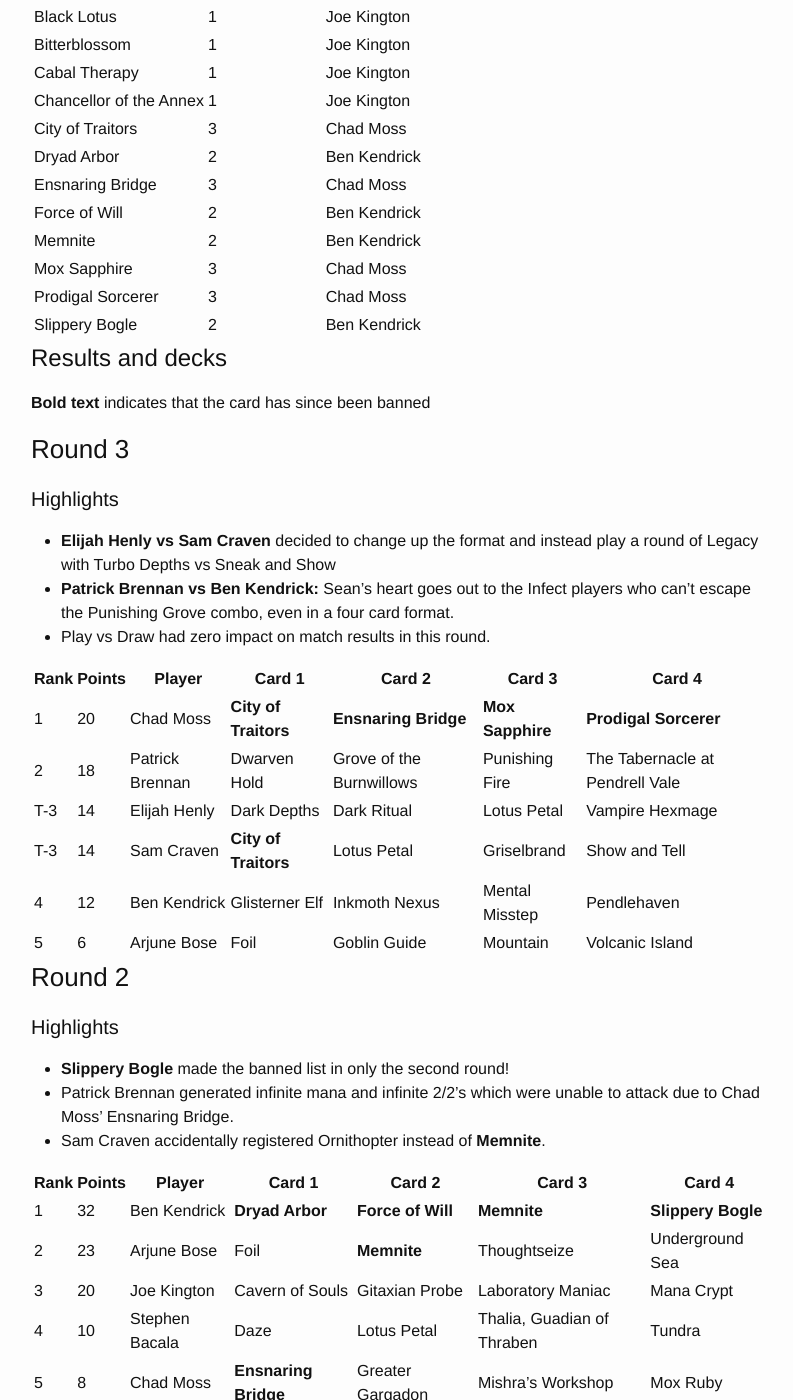
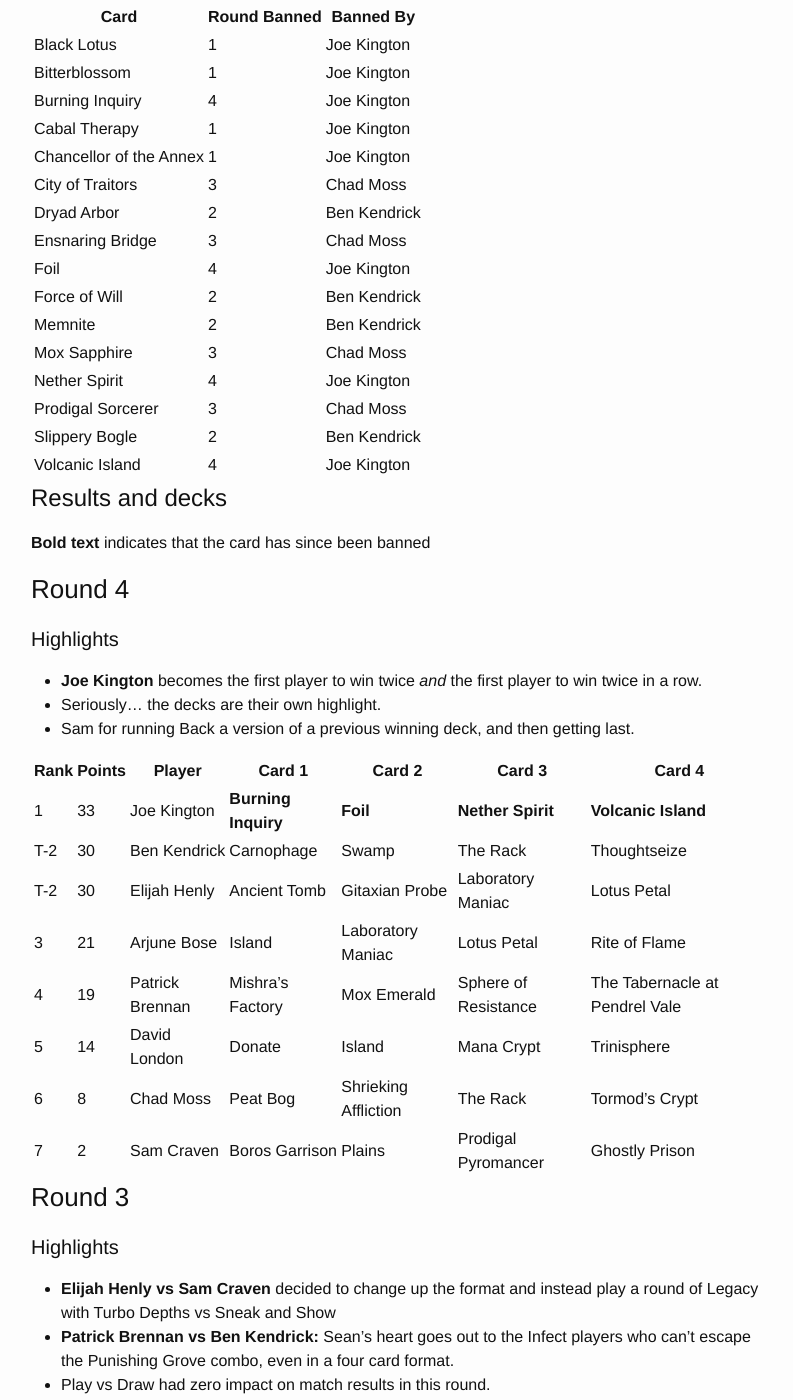
Before and after one commit to LoneStarLhurgoyfs/lonestarlhurgoyfs.github.io, a Jekyll site: the page built from 4cardblind.md, in a window 1280 px wide and 1400 px high, scrolled down 643 px. Shown: the whole window, without its empty margins (239-1032 px from the left). Built offline with Jekyll 4.4.1, drawn with Linux system fonts in a browser that asks for light colours; some of the changed text lies outside the part shown.

Commit message:
4 Card Blind R4

```diff
--- a/4cardblind.md
+++ b/4cardblind.md
@@ -8,20 +8,21 @@ Four Card Blind is a deck construction game using [these rules](https://www.redd
 
 | Last updated |
 |-|
-| Round 3 | 3 December 2017 |
+| Round 4 | 5 December 2017 |
 
 # Scoreboard
 
 | Rank | Points | Name | Rounds Played |
 |-|-|-|-|
-| 1 | 55 | Ben Kendrick | 3 |
-| 2 | 43 | Arjune Bose | 3 |
-| 3 | 36 | Sam Craven | 3 |
-| 4 | 35 | Joe Kington | 2 |
-| 5 | 28 | Chad Moss | 2 |
-| 6 | 26 | Patrick Brennan | 2 |
-| T-7 | 14 | Stephen Bacala | 2 |
-| T-7 | 14 | Elijah Henly | 1 |
+| 1 | 85 | Ben Kendrick | 4 |
+| 2 | 68 | Joe Kington | 3 |
+| 3 | 64 | Arjune Bose | 4 |
+| 4 | 45 | Patrick Brennan | 3 |
+| 5 | 44 | Elijah Henly | 2 |
+| 6 | 38 | Sam Craven | 4 |
+| 7 | 36 | Chad Moss | 3 |
+| T-8 | 14 | David London | 1 |
+| T-8 | 14 | Stephen Bacala | 2 |
 
 # Banned List
 
@@ -29,20 +30,45 @@ Four Card Blind is a deck construction game using [these rules](https://www.redd
 |-|-|-|
 | Black Lotus | 1 | Joe Kington |
 | Bitterblossom | 1 | Joe Kington |
+| Burning Inquiry | 4 | Joe Kington |
 | Cabal Therapy | 1 | Joe Kington |
 | Chancellor of the  Annex | 1 | Joe Kington |
 | City of Traitors | 3 | Chad Moss |
 | Dryad Arbor | 2 | Ben Kendrick |
 | Ensnaring Bridge | 3 | Chad Moss |
+| Foil | 4 | Joe Kington |
 | Force of Will | 2 | Ben Kendrick |
 | Memnite | 2 | Ben Kendrick |
 | Mox Sapphire | 3 | Chad Moss |
+| Nether Spirit | 4 | Joe Kington |
 | Prodigal Sorcerer | 3 | Chad Moss |
 | Slippery Bogle | 2 | Ben Kendrick|
+| Volcanic Island | 4 | Joe Kington |
+
+
 
 # Results and decks
 
 **Bold text** indicates that the card has since been banned
+
+### Round 4
+
+#### Highlights
+
+* **Joe Kington** becomes the first player to win twice *and* the first player to win twice in a row.
+* Seriously... the decks are their own highlight.
+* Sam for running Back a version of a previous winning deck, and then getting last.
+
+| Rank | Points | Player | Card 1 | Card 2 | Card 3 | Card 4 |
+|-|-|-|-|-|-|-|
+| 1 | 33 | Joe Kington | **Burning Inquiry** | **Foil** | **Nether Spirit** | **Volcanic Island** |
+| T-2 | 30 | Ben Kendrick | Carnophage | Swamp | The Rack | Thoughtseize |
+| T-2 | 30 | Elijah Henly| Ancient Tomb | Gitaxian Probe | Laboratory Maniac | Lotus Petal|
+| 3 | 21 | Arjune Bose | Island | Laboratory Maniac | Lotus Petal | Rite of Flame |
+| 4 | 19 | Patrick Brennan | Mishra's Factory | Mox Emerald | Sphere of Resistance | The Tabernacle at Pendrel Vale |
+| 5 | 14 | David London | Donate | Island | Mana Crypt | Trinisphere |
+| 6 | 8 | Chad Moss | Peat Bog | Shrieking Affliction | The Rack | Tormod's Crypt |
+| 7 | 2 | Sam Craven | Boros Garrison | Plains | Prodigal Pyromancer | Ghostly Prison |
 
 ### Round 3
 
@@ -59,7 +85,7 @@ Four Card Blind is a deck construction game using [these rules](https://www.redd
 | T-3 | 14 | Elijah Henly | Dark Depths | Dark Ritual | Lotus Petal | Vampire Hexmage |
 | T-3 | 14 | Sam Craven | **City of Traitors** | Lotus Petal | Griselbrand | Show and Tell |
 | 4 | 12 | Ben Kendrick | Glisterner Elf | Inkmoth Nexus | Mental Misstep | Pendlehaven |
-| 5 | 6 | Arjune Bose | Foil | Goblin Guide | Mountain | Volcanic Island |
+| 5 | 6 | Arjune Bose | **Foil** | Goblin Guide | Mountain | **Volcanic Island** |
 
 ### Round 2
 
@@ -72,7 +98,7 @@ Four Card Blind is a deck construction game using [these rules](https://www.redd
 | Rank | Points | Player | Card 1 | Card 2 | Card 3 | Card 4 |
 |-|-|-|-|-|-|-|
 | 1 | 32 | Ben Kendrick | **Dryad Arbor** | **Force of Will** | **Memnite** | **Slippery Bogle** |
-| 2 | 23 | Arjune Bose | Foil | **Memnite** | Thoughtseize | Underground Sea |
+| 2 | 23 | Arjune Bose | **Foil** | **Memnite** | Thoughtseize | Underground Sea |
 | 3 | 20 | Joe Kington | Cavern of Souls | Gitaxian Probe | Laboratory Maniac | Mana Crypt |
 | 4 | 10 | Stephen Bacala | Daze | Lotus Petal | Thalia, Guadian of Thraben | Tundra |
 | 5 | 8 | Chad Moss | **Ensnaring Bridge** | Greater Gargadon | Mishra's Workshop | Mox Ruby |
@@ -91,5 +117,5 @@ Four Card Blind is a deck construction game using [these rules](https://www.redd
 | 1 | 15 | Joe Kington | **Black Lotus** | **Bitterblossom** | **Cabal Therapy** | **Chancellor of the Annex** |
 | T-2 | 14 | Sam Craven | Lodestone Golem | Mishra's Factory | Mishra's Workshop | Mox Emerald |
 | T-2 | 14 | Arjune Bose | **Chancellor of the Annex** | **Force of Will** | Fountain of Cho | Gitaxian Probe |
-| 3 | 9 | Ben Kendrick | Badlands | Burning Inquiry | Nether Spirit | Thoughtseize |
+| 3 | 9 | Ben Kendrick | Badlands | **Burning Inquiry** | **Nether Spirit** | Thoughtseize |
 | 4 | 6 | Stephen Bacala | Caven of Souls | Ramunap Excavator | Strip Mine | Wasteland |
```
